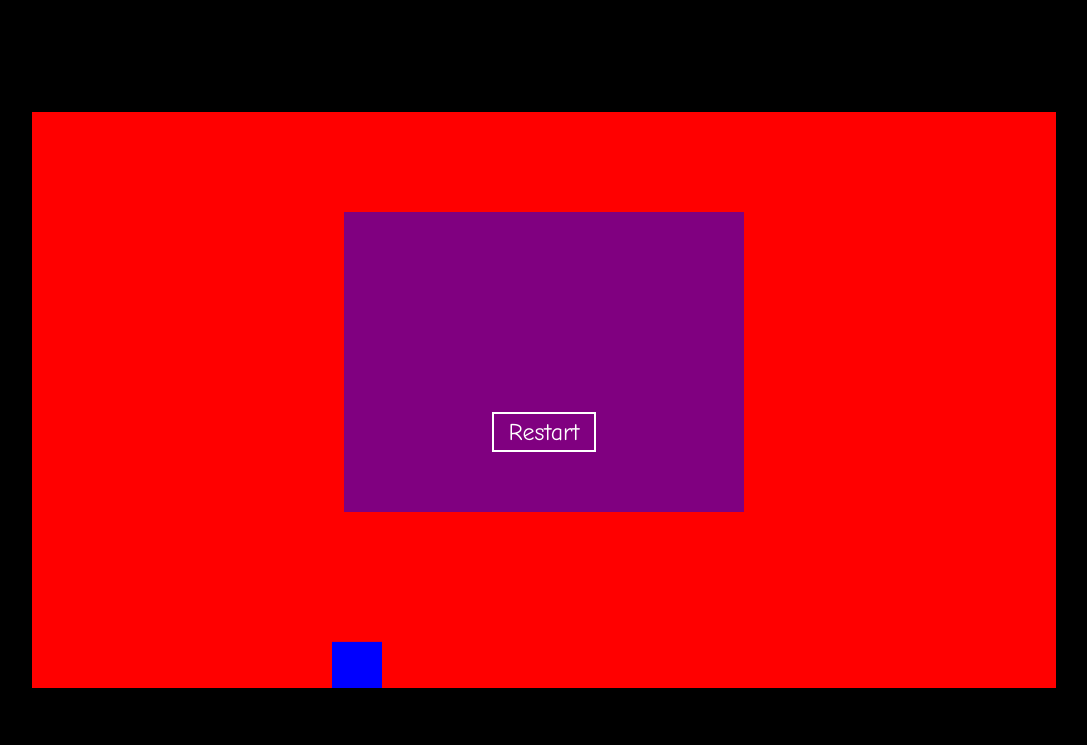
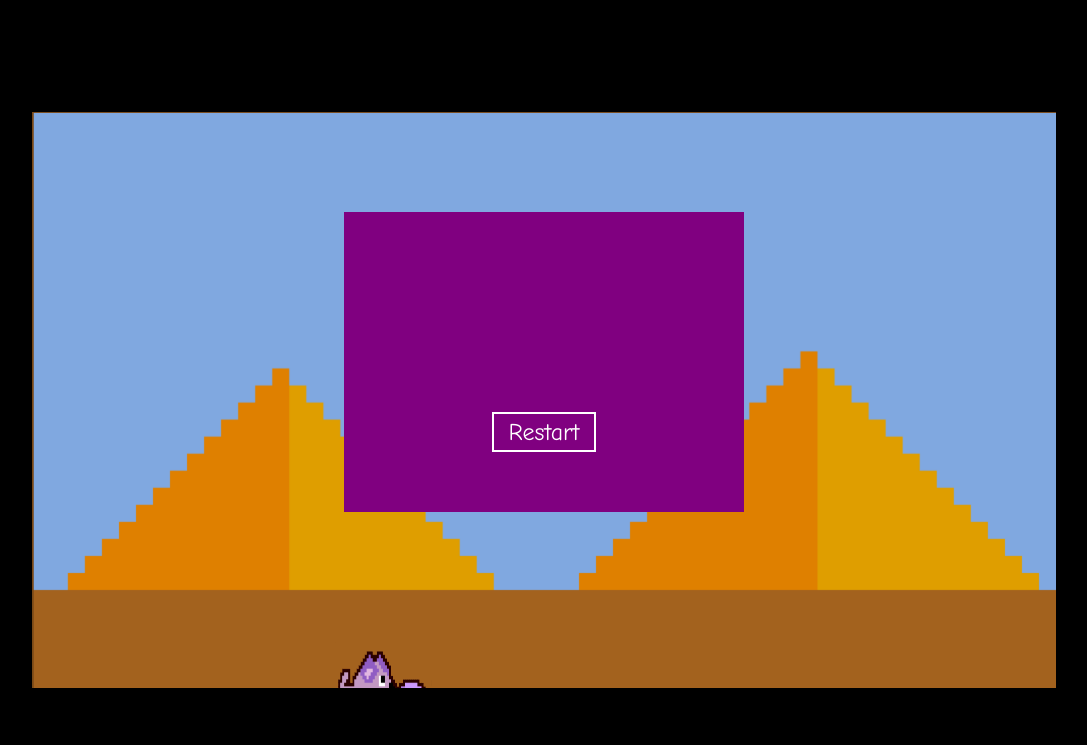
Before and after one commit to TviundBitches/Vefforritun, a website: page skilaverkefni4/app/index.html in a window 1280 px wide. Shown: the whole page, without its empty margins (96-1183 px from the left). Drawn offline with nearby package versions, Linux system fonts and the light colour scheme; files that its build step writes are made by us from their sources.

Commit message:
Background and a cat <3

```diff
--- a/skilaverkefni4/app/styles/main.css
+++ b/skilaverkefni4/app/styles/main.css
@@ -2,9 +2,10 @@
 	position: absolute;
 	top: 0;
 	left: 0;
-	width: 5em;
-	height: 5em;
-	background: blue;
+	width: 10em;
+	height: 10em;
+	background: url('../pictures/cat.PNG');
+	background-size: 10em 10em;
 }
 
 .Scoreboard {
@@ -60,5 +61,6 @@ height: 57.6em;
 margin-left: -51.2em;
 margin-top: -28.8em;
 overflow: hidden;
-background: red;
+background: url('../pictures/Background1.PNG');
+background-size: cover;
 }
```
